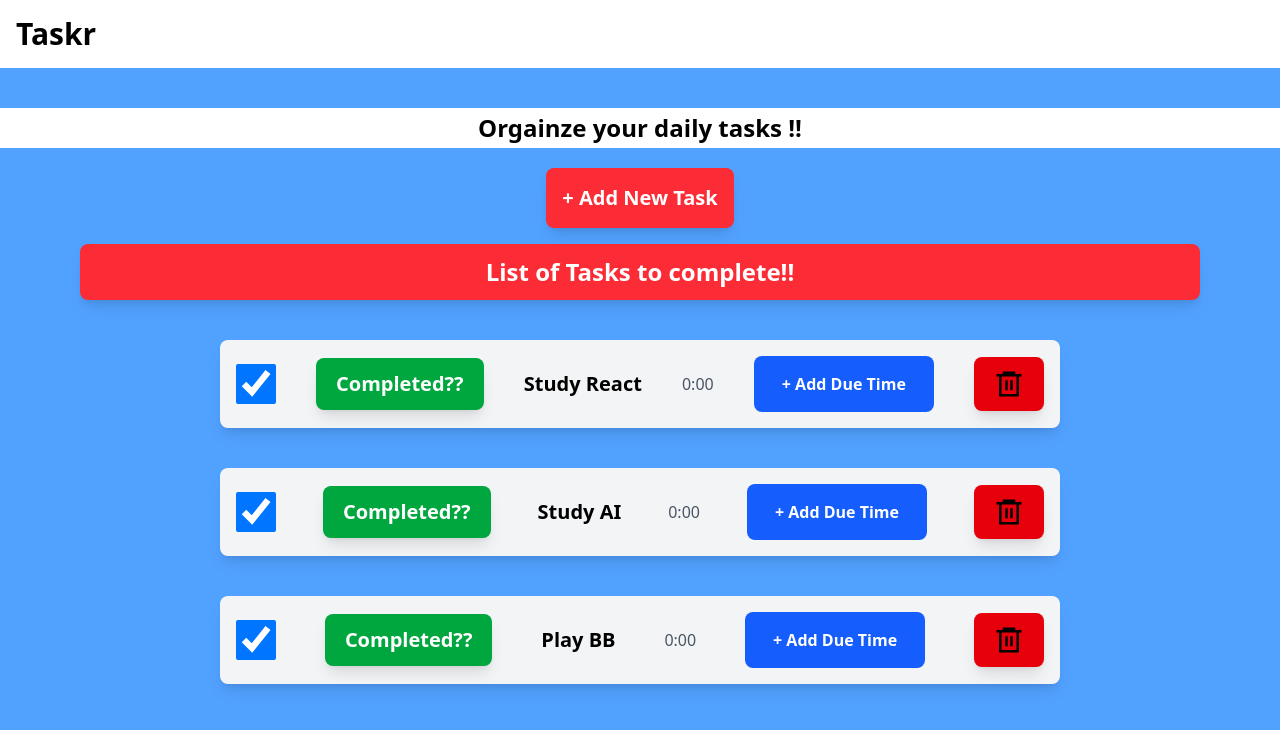
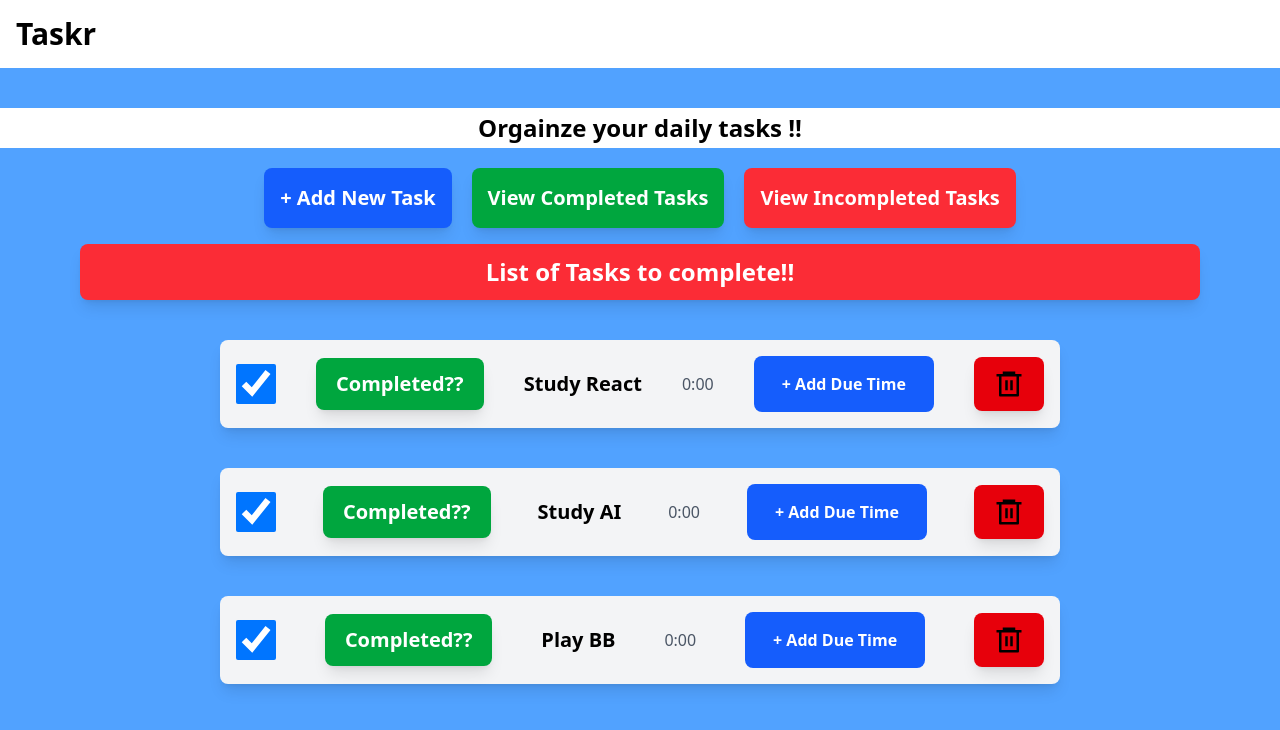
Before and after one commit to hamanth30/Taskr, a React (Vite) app: page / in a window 1280 px wide. Shown: the top 730 px of the page. Built offline with nearby package versions, Linux system fonts and the light colour scheme.

Commit message:
Fix task completion functionality and routing for Completed Tasks

```diff
--- a/package.json
+++ b/package.json
@@ -14,6 +14,7 @@
     "react": "^19.0.0",
     "react-dom": "^19.0.0",
     "react-icons": "^5.5.0",
+    "react-router-dom": "^7.4.0",
     "tailwindcss": "^4.0.12"
   },
   "devDependencies": {
--- a/src/App.jsx
+++ b/src/App.jsx
@@ -4,13 +4,19 @@ import viteLogo from '/vite.svg'
 import Home from './components/Home'
 import './App.css'
 import Completed from './components/Completed'
+import { BrowserRouter as Router, Routes, Route } from 'react-router-dom';
 
 function App() {
   const [count, setCount] = useState(0)
+  const [completedTasks, setCompletedTasks] = useState([]);
 
   return (
-       <Home/>
-      //<Completed/>
+    <Router>
+    <Routes>
+      <Route path="/" element={<Home />} />
+      <Route path="/completed" element={<Completed completedTasks={completedTasks} />} />
+    </Routes>
+  </Router>
   )
 }
 
--- a/src/components/Completed.jsx
+++ b/src/components/Completed.jsx
@@ -1,6 +1,7 @@
 import React from 'react'
 
 const Completed = () => {
+
   return (
     <div className="min-h-screen p-5 items-center justify-center bg-blue-500">
 
--- a/src/components/Home.jsx
+++ b/src/components/Home.jsx
@@ -1,5 +1,7 @@
 import React, { useState } from 'react';
 import { RiDeleteBin6Line } from "react-icons/ri";
+import Completed from './Completed';
+import { useNavigate } from 'react-router-dom';
 
 const Home = () => {
 
@@ -7,6 +9,8 @@ const Home = () => {
   const [showInput, setShowInput] = useState(false);
   const [addTime, setAddTime] = useState(false);
   const [editingTaskId, setEditingTaskId] = useState(null);
+  const [completedTasks, setCompletedTasks] = useState([]);
+  const navigate = useNavigate();
 
   const[items,setItems] = useState(
     [
@@ -56,20 +60,21 @@ const Home = () => {
     ));
   };
 
-  const handleConfirm = (id) => {
-    const completedTask = items.find(item => item.id === id);
+  const handleComplete = (id) => {
+    // Find the completed task
+    const completedTask = items.find((item) => item.id === id);
 
-    // Check if the task is marked as completed (checked)
+    // Ensure the task exists and is checked
     if (completedTask && completedTask.checked) {
-      setItems(items.filter(item => item.id !== id)); // Remove the task from the current list
-      console.log("Task moved to completed page:", completedTask);
-      // Add logic here to move completedTask to the completed tasks page
+      // Remove the completed task from the `items` list
+      setItems(items.filter((item) => item.id !== id));
+
+      // Add the completed task to the `completedTasks` state
+      setCompletedTasks((prevCompletedTasks) => [...prevCompletedTasks, completedTask]);
     } else {
-      console.log("Task is not marked as completed!");
-      // Optionally, you could show a message to the user
+      alert("Task must be marked as completed to move!");
     }
   };
-
 
 
 
@@ -79,15 +84,26 @@ const Home = () => {
 
           <h2 className='mt-10 bg-white text-2xl font-bold p-1'>Orgainze your daily tasks !!</h2>
 
-          <div className="flex flex-col items-center justify-center text-xl font-bold text-white mt-5 space-y-5">
+          <div className="flex flex-row items-center justify-center text-xl font-bold text-white mt-5 space-x-5">
   {!showInput && (
     <button
-      className="rounded-lg shadow-lg p-4 bg-red-500 hover:bg-red-700"
+      className="rounded-lg shadow-lg p-4 bg-blue-600 hover:bg-blue-800"
       onClick={() => setShowInput(true)}
     >
       + Add New Task
     </button>
   )}
+
+    <button className="bg-green-600 hover:bg-green-700 p-4 rounded-lg shadow-lg"
+    onClick={() => {
+    if (completedTasks.length > 0) {
+      navigate("/completed");
+    } else {
+      alert("No tasks have been completed yet!");
+    }
+  }}>View Completed Tasks</button>
+
+    <button className="bg-red-500 hover:bg-red-700 p-4 rounded-lg shadow-lg">View Incompleted Tasks</button>
 
   {showInput && (
     <div className="flex flex-row items-center space-x-7">
@@ -106,7 +122,7 @@ const Home = () => {
           setShowInput(false); // Hide the input box
         }}
       >
-        Add Task
+        + Add Task
       </button>
     </div>
   )}
@@ -132,7 +148,7 @@ const Home = () => {
 
       <button
         className="bg-green-600 text-white font-bold text-xl rounded-lg shadow-lg px-5 py-3"
-        onClick={() => handleConfirm(item.id)}
+        onClick={() => handleComplete(item.id)}
       >
         Completed??
       </button>
@@ -151,10 +167,10 @@ const Home = () => {
           onChange={(e) => handleNewTime(item.id, e.target.value)} // Update due time
         />
         <button
-          className="ml-3 bg-green-600 text-white rounded px-5 py-2"
+          className="ml-3 bg-green-600 font-bold text-white rounded px-5 py-2"
           onClick={() => setEditingTaskId(null)} // Close the input field
         >
-          Save
+          + Fix Due Time
         </button>
       </div>
     ) : (
```
Also changed, not shown: 1 other file (tests, documents, lock files or other folders).
